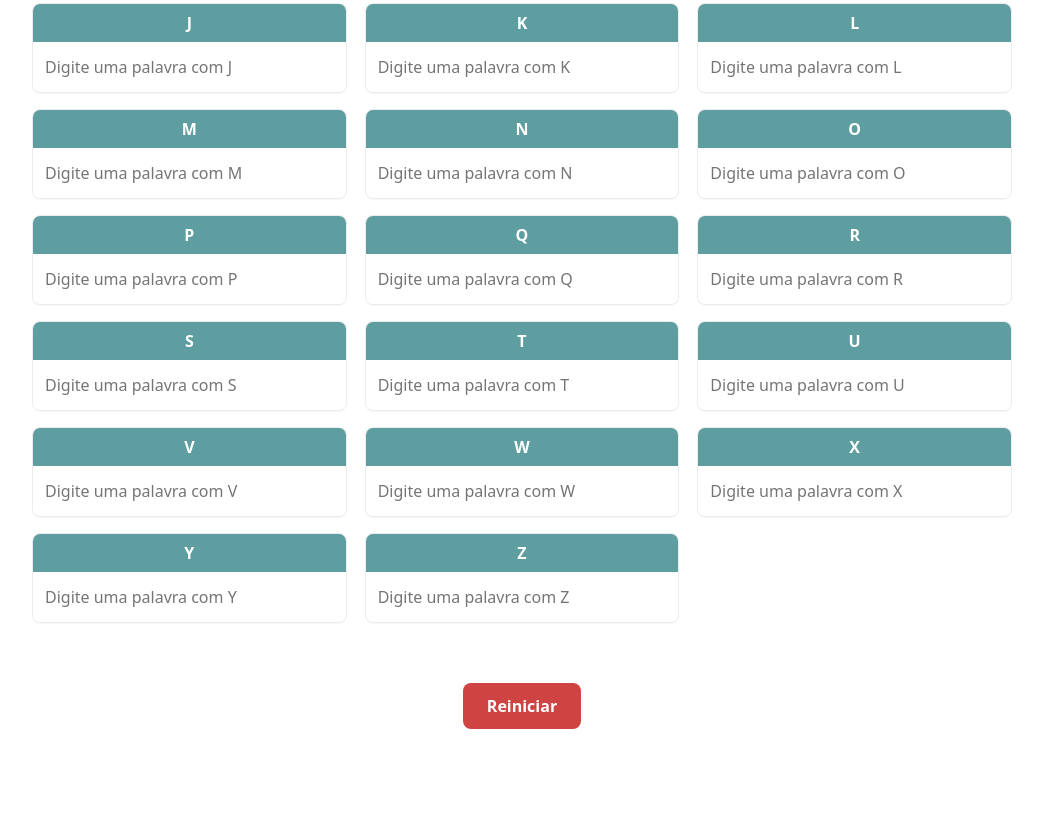
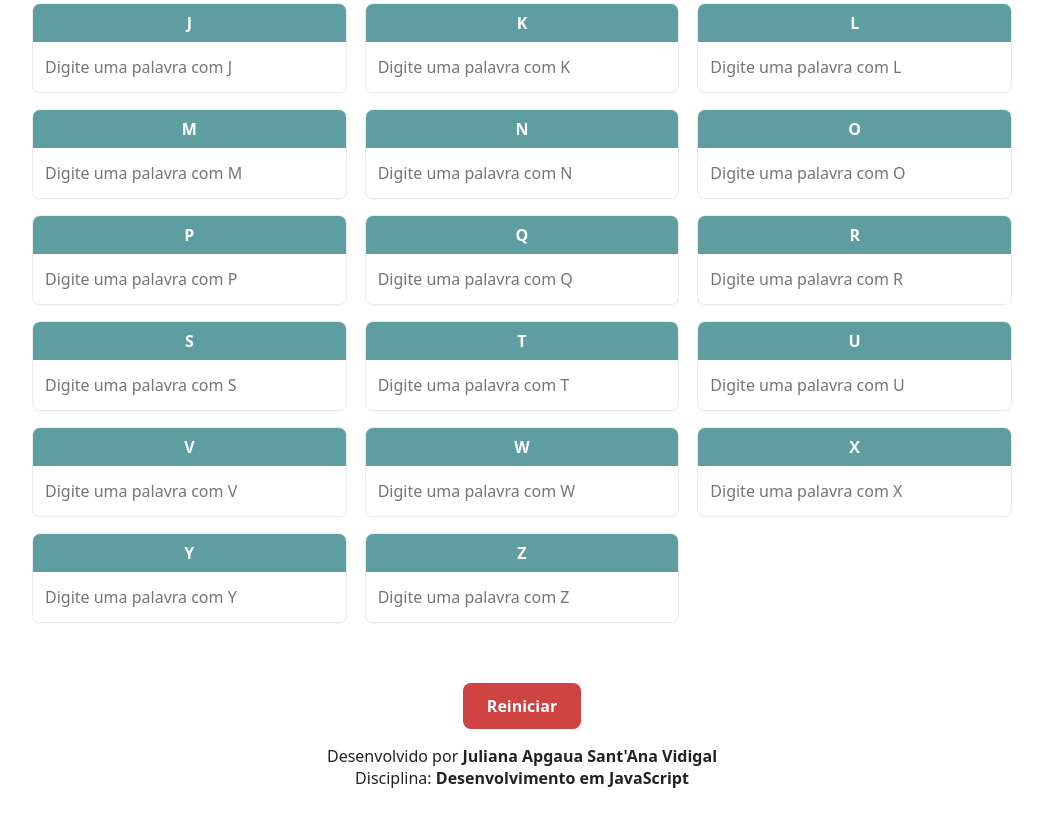
Before and after one commit to juapgaua/jogo_alfabetizao, a plain HTML site: page index.html in a window 1280 px wide. Shown: the part 900-1727 px from the top of the page, without its empty margins (118-1161 px from the left). Before the commit the page ends 1669 px from the top, so only its background shows below. Drawn offline with Linux system fonts and the light colour scheme.

Commit message:
Add footer with developer details
Added footer with developer information.

```diff
--- a/index.html
+++ b/index.html
@@ -46,6 +46,14 @@
 </section>
 
     <button id="btn-reset" class="reset-btn">Reiniciar</button>
+
+    <footer>
+    <p>
+      Desenvolvido por <strong>Juliana Apgaua Sant'Ana Vidigal</strong><br>
+      Disciplina: <strong>Desenvolvimento em JavaScript</strong><br>
+    </p>
+  </footer>
+
   </main>
 
   <script src="script.js"></script>
```
